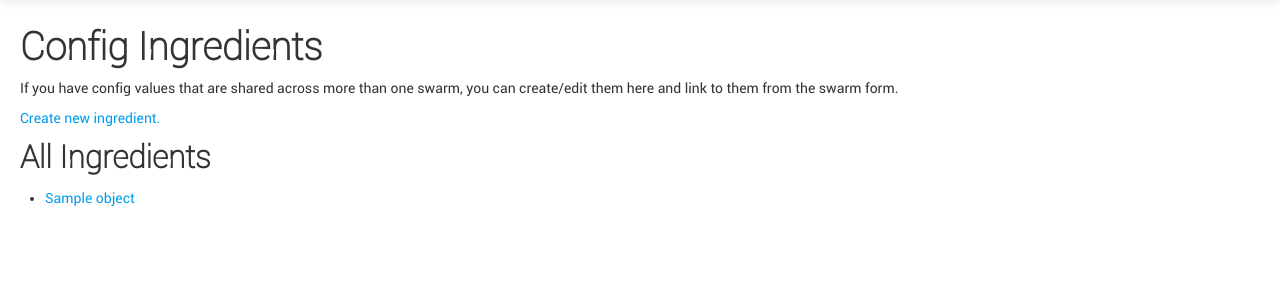
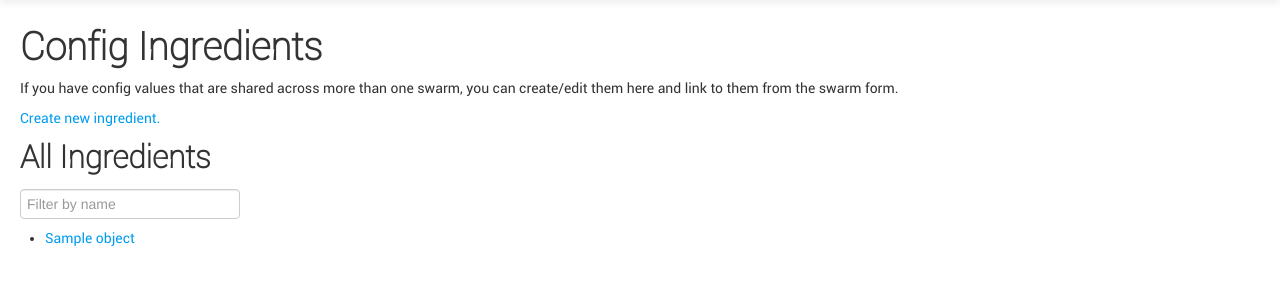
Before and after one commit to isabella232/vr.server, a Django app: template server/vr/server/templates/ingredient_list.html in a window 1280 px wide. Shown: the part 41-341 px from the top of the page. Run offline with Django 3.2, Linux system fonts and the light colour scheme; the template is opened without the code that fills it: most values are stand-ins (such as "Sample title", 1, 10 or a date in 2020); some libraries are stand-ins or nearby versions.

Commit message:
UI: Filter ingredients list on /ingredient endpoint.

```diff
--- a/server/setup.py
+++ b/server/setup.py
@@ -4,7 +4,7 @@ from setuptools import setup, find_packages
 setup(
     name='vr.server',
     namespace_packages=['vr'],
-    version='3.11',
+    version='3.11.1',
     author='Brent Tubbs',
     author_email='brent.tubbs@gmail.com',
     packages=find_packages(),
--- a/server/vr/server/api/resources.py
+++ b/server/vr/server/api/resources.py
@@ -54,6 +54,9 @@ class IngredientResource(ModelResource):
 
     class Meta:
         queryset = models.ConfigIngredient.objects.all()
+        filtering = {
+            'name': ALL,
+        }
         resource_name = 'ingredients'
         authentication = auth.MultiAuthentication(
             auth.BasicAuthentication(),
--- a/server/vr/server/static/js/misc.js
+++ b/server/vr/server/static/js/misc.js
@@ -242,4 +242,29 @@ $(function() {
         }
     });
 
+    // function to delay callback by specified 'ms'
+    var delay = (function(){
+        var timer = 0;
+        return function(callback, ms){
+            clearTimeout (timer);
+            timer = setTimeout(callback, ms);
+        };
+    })();
+
+    // watch filter input and make delayed requests
+    $('.filterBy').on('keyup', function(e) {
+        delay(function(){
+            var resource = $(e.currentTarget).data('resource');
+            $.getJSON(VR.Urls.root + resource + '/?'+ e.currentTarget.name + '=' + e.currentTarget.value, function(data, status, xhr) {
+                if("success" === status) {
+                    var results = data.objects;
+                    $('.ingredients-list').empty();
+                    _.each(results, function(el) {
+                        $('.ingredients-list').append('<li><a href="/ingredient/' + el.id + '/">' + el.name + '</a></li>');
+                    });
+                }
+            });
+        }, 500);
+    });
+
 });
--- a/server/vr/server/templates/ingredient_list.html
+++ b/server/vr/server/templates/ingredient_list.html
@@ -8,8 +8,8 @@ you can create/edit them here and link to them from the swarm form.</p>
 
 <p><a href="{% url ingredient_add %}">Create new ingredient.</a></p>
 
-<h2>All Ingredients</h2>
-<ul>
+<h2>All Ingredients</h2> <input class="filterBy" type="text" data-resource="ingredients" name="name__icontains" placeholder="Filter by name" />
+<ul class="ingredients-list">
 {% for o in object_list %}
 <li> <a href="{% url ingredient_update o.id %}">{{ o }}</a>
 {% endfor %}
```
